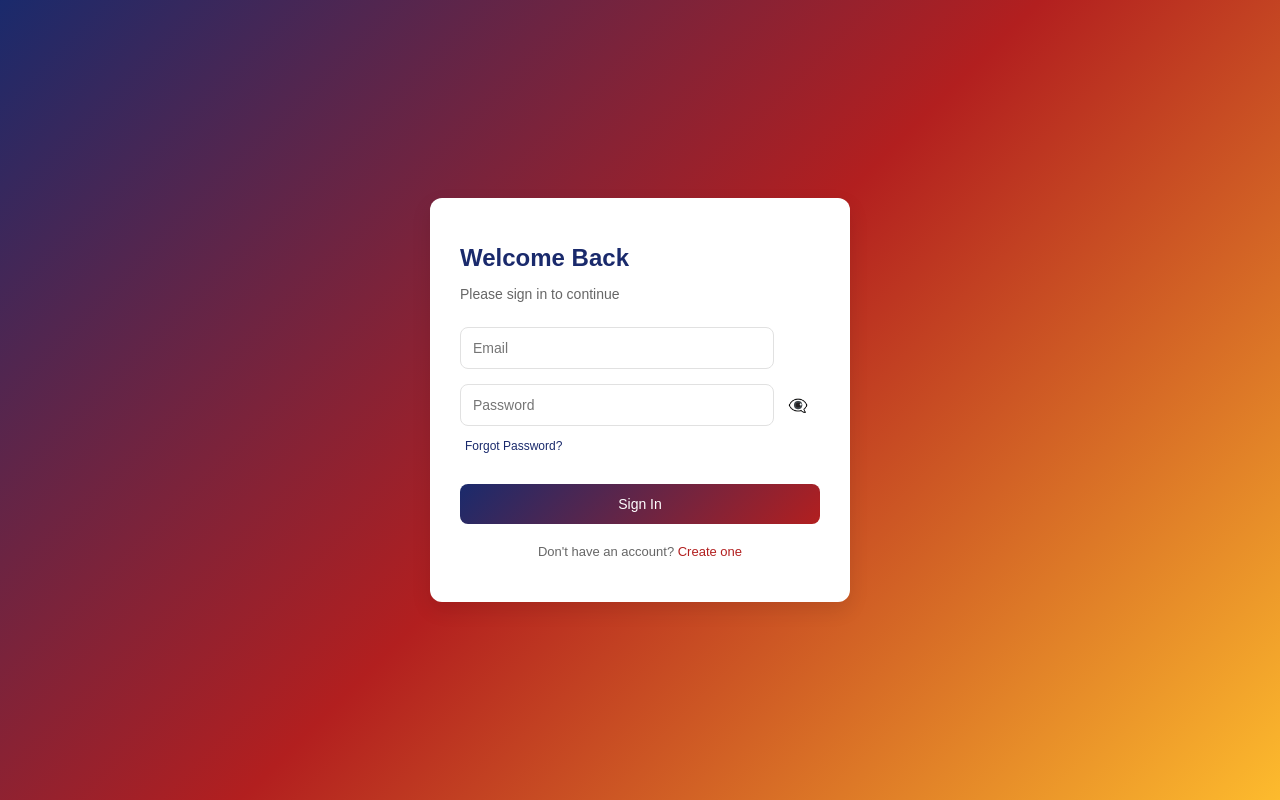
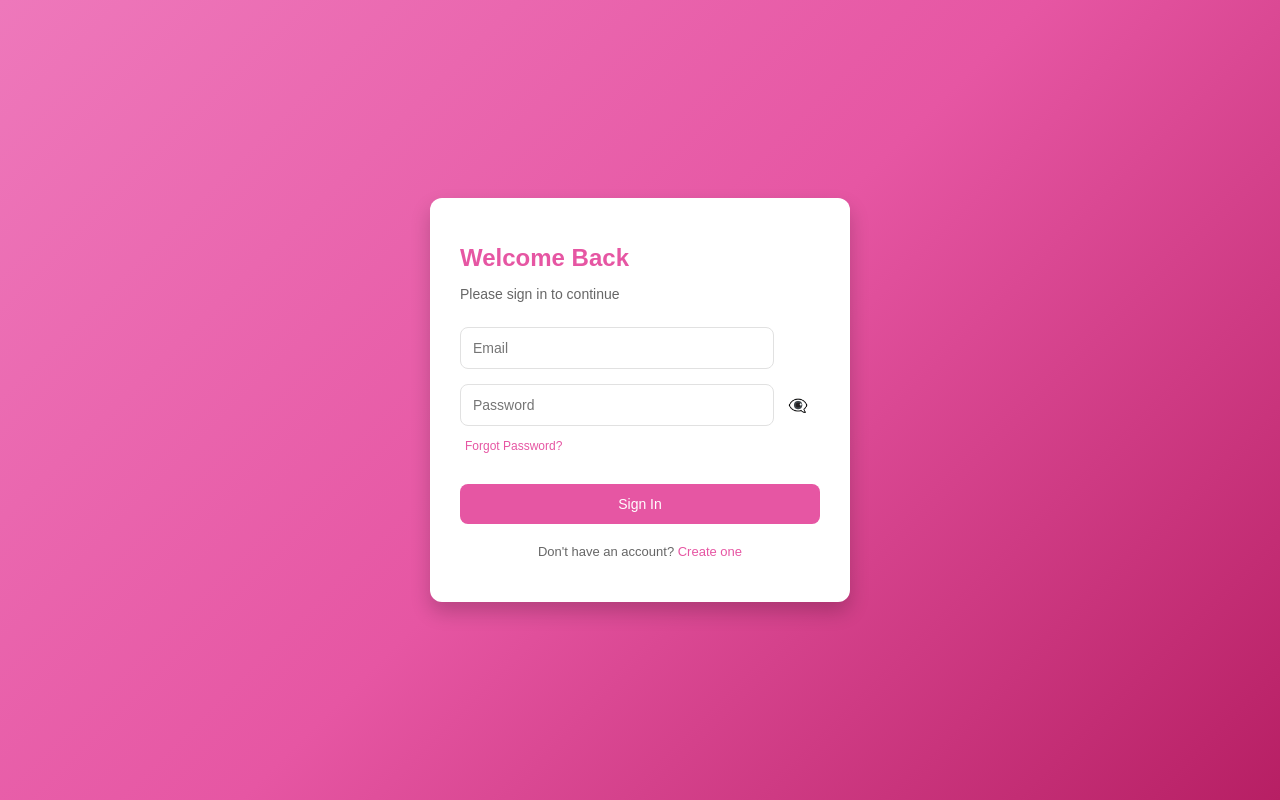
Before and after one commit to Zyldzkie/Movie-Site, a React (Create React App) app in the folder frontend/: page / in a window 1280 px wide. Built offline with nearby package versions, Linux system fonts and the light colour scheme; the HTML template or start-up script is replaced by a standard one.

Commit message:
Fixed colors of login and register

```diff
--- a/frontend/src/Login/Login.css
+++ b/frontend/src/Login/Login.css
@@ -12,7 +12,7 @@ body {
   display: flex;
   align-items: center;
   justify-content: center;
-  background: linear-gradient(135deg, #1a2a6c, #b21f1f, #fdbb2d);
+  background: linear-gradient(135deg, #ee78bb, #e656a3, #b71f64);
 }
 
 .login-card {
@@ -21,7 +21,7 @@ body {
   padding: 30px;
   width: 100%;
   max-width: 360px;
-  box-shadow: 0 8px 20px rgba(0, 0, 0, 0.1);
+  box-shadow: 0 10px 20px rgba(0, 0, 0, 0.2);
 }
 
 .login-header {
@@ -30,7 +30,7 @@ body {
 }
 
 .login-header h1 {
-  color: #1a2a6c;
+  color: #e656a3;
   font-size: 24px;
   margin-bottom: 5px;
   font-weight: 600;
@@ -62,7 +62,7 @@ body {
 }
 
 .form-input:focus {
-  border-color: #1a2a6c;
+  border-color: #e656a3;
   outline: none;
   box-shadow: 0 0 0 2px rgba(26, 42, 108, 0.1);
 }
@@ -87,18 +87,18 @@ body {
 }
 
 .forgot-link {
-  color: #1a2a6c;
+  color: #e656a3;
   text-decoration: none;
   font-size: 12px;
   transition: color 0.2s ease;
 }
 
 .forgot-link:hover {
-  color: #b21f1f;
+  color: #b71f64;
 }
 
 .login-button {
-  background: linear-gradient(135deg, #1a2a6c, #b21f1f);
+  background: #e656a3;
   color: white;
   padding: 12px;
   border: none;
@@ -145,14 +145,14 @@ body {
 }
 
 .register-link {
-  color: #b21f1f;
+  color: #e656a3;
   text-decoration: none;
   font-weight: 500;
   transition: color 0.2s ease;
 }
 
 .register-link:hover {
-  color: #1a2a6c;
+  color: #b71f64;
 }
 
 @media (max-width: 480px) {
--- a/frontend/src/Register/Register.css
+++ b/frontend/src/Register/Register.css
@@ -3,7 +3,7 @@
   display: flex;
   align-items: center;
   justify-content: center;
-  background: linear-gradient(135deg, #1a2a6c, #b21f1f, #fdbb2d);
+  background: linear-gradient(135deg, #ee78bb, #e656a3, #b71f64);
 }
 
 .register-card {
@@ -12,7 +12,7 @@
   padding: 30px;
   width: 100%;
   max-width: 400px;
-  box-shadow: 0 8px 20px rgba(0, 0, 0, 0.1);
+  box-shadow: 0 10px 20px rgba(0, 0, 0, 0.2);
 }
 
 .register-header {
@@ -21,7 +21,7 @@
 }
 
 .register-header h1 {
-  color: #1a2a6c;
+  color: #e656a3;
   font-size: 24px;
   margin-bottom: 5px;
   font-weight: 600;
@@ -39,7 +39,7 @@
 }
 
 .register-button {
-  background: linear-gradient(135deg, #1a2a6c, #b21f1f);
+  background: #e656a3;
   color: white;
   padding: 12px;
   border: none;
@@ -70,14 +70,14 @@
 }
 
 .login-link {
-  color: #b21f1f;
+  color: #e656a3;
   text-decoration: none;
   font-weight: 500;
   transition: color 0.2s ease;
 }
 
 .login-link:hover {
-  color: #1a2a6c;
+  color: #b71f64;
 }
 
 @media (max-width: 480px) {
--- a/frontend/src/Register/Register.jsx
+++ b/frontend/src/Register/Register.jsx
@@ -165,7 +165,7 @@ function Register() {
         </form>
 
         <div className="login-prompt">
-          <p>Already have an account? <Link to="/login" className="login-link">Sign In</Link></p>
+          <p>Already have an account? <Link to="/" className="login-link">Sign In</Link></p>
         </div>
       </div>
     </div>
```
